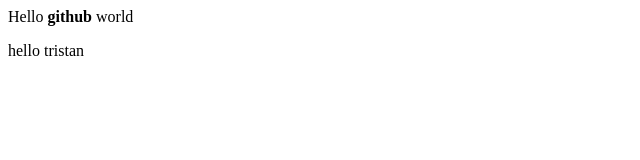
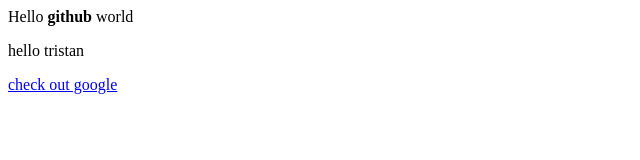
Before and after one commit to tristantongue/kickstart_hello_world, a plain HTML site: page index.html in a window 1280 px wide. Shown: the whole page, without its empty margins (0-640 px from the left). Drawn offline with Linux system fonts and the light colour scheme.

Commit message:
Update index.html

```diff
--- a/index.html
+++ b/index.html
@@ -1,2 +1,2 @@
 <p>Hello <strong>github</strong> world</p> <p>hello tristan</p>
-<a href="www.google.com" check out google</a>
+<a href="www.google.com"> check out google</a>
```
